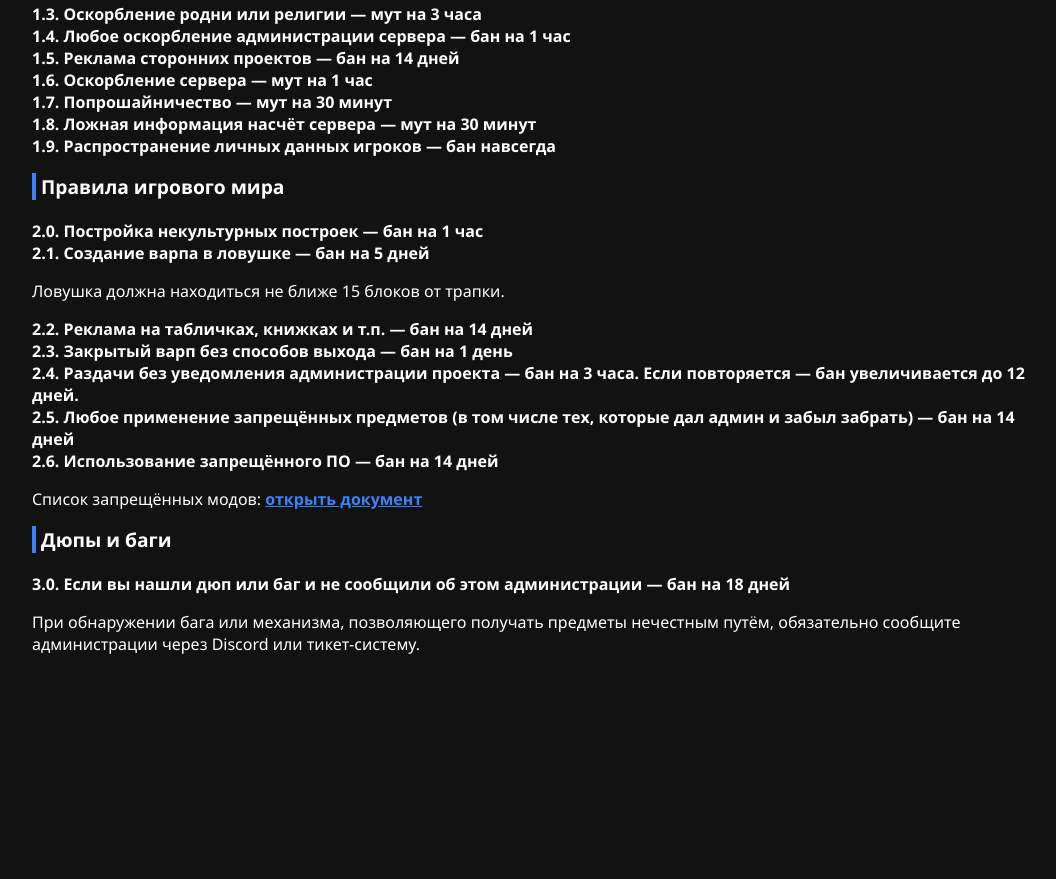
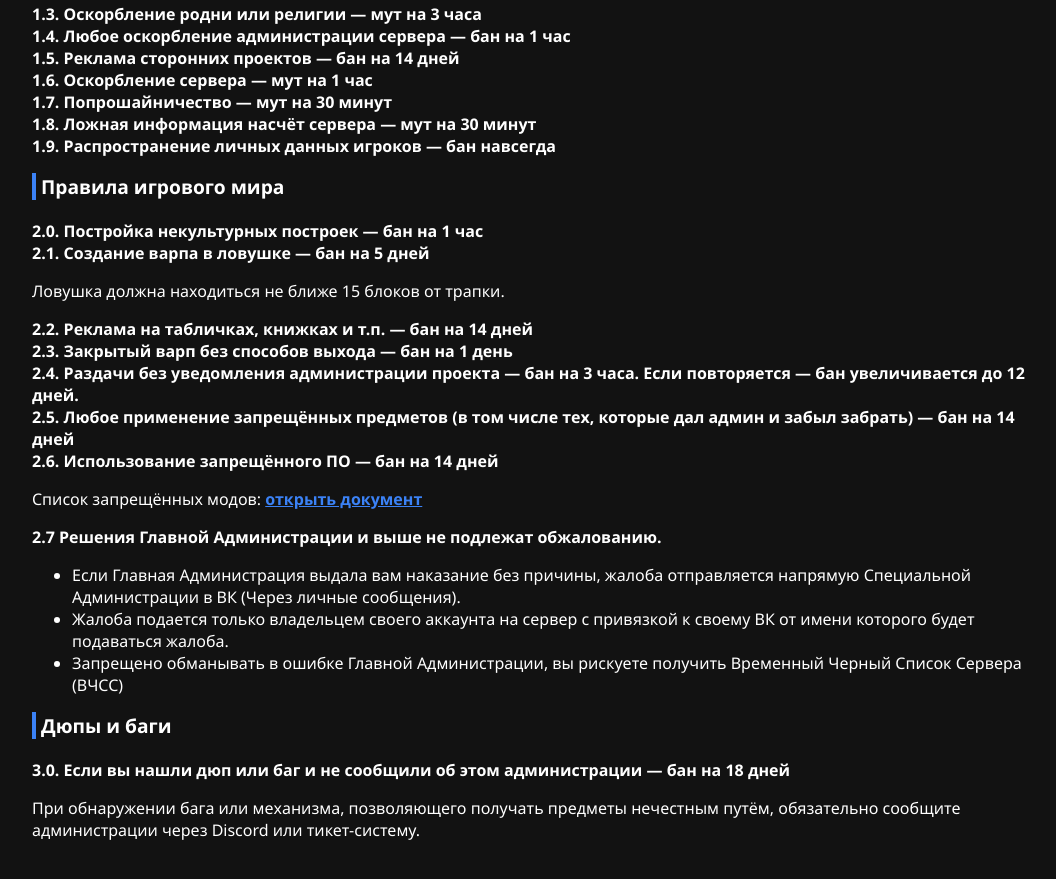
Before and after one commit to mc-hyper/rules, a plain HTML site: page index.html in a window 1280 px wide. Shown: the part 467-1346 px from the top of the page, without its empty margins (108-1164 px from the left). Before the commit the page ends 1162 px from the top, so only its background shows below. Drawn offline with Linux system fonts and the light colour scheme; a script that the page names is missing.

Commit message:
Update index.html

```diff
--- a/index.html
+++ b/index.html
@@ -106,15 +106,23 @@
         <strong>2.6. Использование запрещённого ПО — бан на 14 дней</strong>
         <p>Список запрещённых модов: <a href="https://docs.google.com/document/d/1qHiUPzxAvtKgIhEH-ex5idNfBoEa6XjFJ2BXHTEjt3k/edit?tab=t.0" target="_blank" class="external-link">открыть документ</a></p>
       </div>
+
+      <div class="rule-item">
+       <strong>2.7 Решения Главной Администрации и выше не подлежат обжалованию.</strong>
+        <ul>
+          <li>Если Главная Администрация выдала вам наказание без причины, жалоба отправляется напрямую Специальной Администрации в ВК (Через личные сообщения).</li>
+          <li>Жалоба подается только владельцем своего аккаунта на сервер с привязкой к своему ВК от имени которого будет подаваться жалоба.</li>
+          <li>Запрещено обманывать в ошибке Главной Администрации, вы рискуете получить Временный Черный Список Сервера (ВЧСС)</li>
+        </ul>
     </div>
 
+      <div class="rule-list">
     <h2 class="section-title">Дюпы и баги</h2>
     <div class="rules-block">
       <div class="rule-item">
         <strong>3.0. Если вы нашли дюп или баг и не сообщили об этом администрации — бан на 18 дней</strong>
         <p>При обнаружении бага или механизма, позволяющего получать предметы нечестным путём, обязательно сообщите администрации через Discord или тикет-систему.</p>
       </div>
-    </div>
 
   </div>
 <script src="https://vk.com/js/api/openapi.js?169"></script>
```
